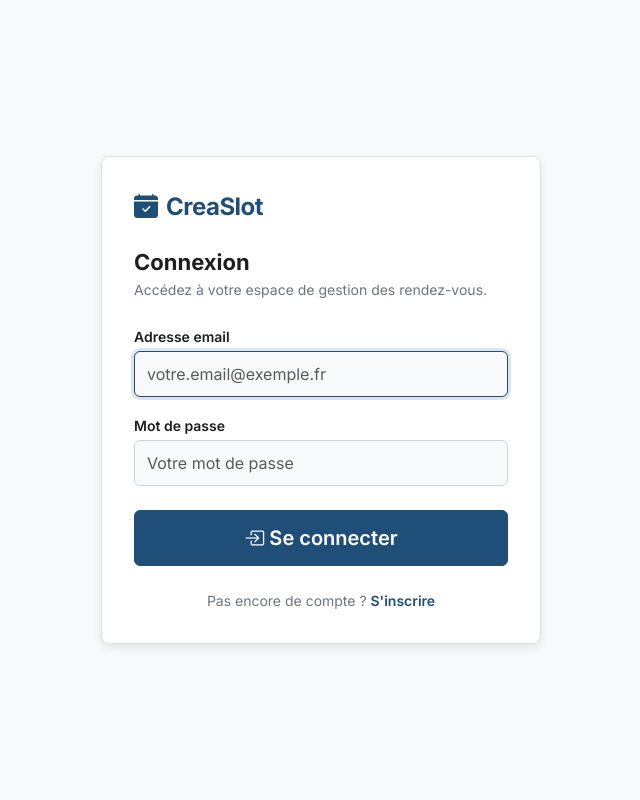
After one commit to sgahovey/creaslot, a Symfony app: template templates/auth/connexion.html.twig in a window 1280 px wide. The commit adds this page. Shown: the whole page, without its empty margins (319-959 px from the left). Run offline with Twig, Linux system fonts and the light colour scheme; the template is opened without the code that fills it, so the values that code supplies are empty; some libraries are stand-ins or nearby versions.

Commit message:
feat(auth): ajoute la connexion et la deconnexion (#6)
Refs US-1.5

```diff
--- /dev/null
+++ b/templates/auth/connexion.html.twig
@@ -0,0 +1,201 @@
+{% extends 'base.html.twig' %}
+
+{% block title %}Connexion{% endblock %}
+
+{# Page full-page centrée — le header global n'est pas affiché sur les pages d'auth #}
+{% block header %}{% endblock %}
+
+{% block stylesheets %}
+<style>
+    .cs-auth-wrapper {
+        min-height: 100vh;
+        display: flex;
+        align-items: center;
+        justify-content: center;
+        padding: var(--cs-space-lg);
+        background-color: var(--cs-bg-page);
+    }
+
+    .cs-auth-card {
+        width: 100%;
+        max-width: 440px;
+        background: var(--cs-bg-card);
+        border: 1px solid var(--cs-border);
+        border-radius: var(--cs-radius-lg);
+        padding: var(--cs-space-xl);
+        box-shadow: var(--cs-shadow-md);
+    }
+
+    .cs-auth-logo {
+        font-size: 1.5rem;
+        font-weight: 700;
+        color: var(--cs-blue-primary);
+        text-decoration: none;
+        letter-spacing: -0.5px;
+    }
+
+    .cs-auth-title {
+        font-size: 1.375rem;
+        font-weight: 700;
+        color: var(--cs-text-primary);
+        margin-bottom: var(--cs-space-xs);
+    }
+
+    .cs-auth-subtitle {
+        font-size: 0.875rem;
+        color: var(--cs-text-secondary);
+        margin-bottom: var(--cs-space-lg);
+    }
+
+    .form-label {
+        font-size: 0.875rem;
+        font-weight: 600;
+        color: var(--cs-text-primary);
+        margin-bottom: 4px;
+    }
+
+    .form-control {
+        border-color: var(--cs-border-input);
+        border-radius: var(--cs-radius-md);
+        padding: 10px 12px;
+        font-size: 1rem;
+        font-family: var(--cs-font-family);
+        transition: border-color 0.15s ease, box-shadow 0.15s ease;
+    }
+
+    .form-control:focus {
+        border-color: var(--cs-border-focus);
+        box-shadow: 0 0 0 3px rgba(31, 78, 121, 0.15);
+    }
+
+    .btn-primary {
+        background-color: var(--cs-blue-primary);
+        border-color: var(--cs-blue-primary);
+        font-weight: 600;
+        padding: 12px 24px;
+        border-radius: var(--cs-radius-md);
+        transition: background-color 0.15s ease;
+    }
+
+    .btn-primary:hover {
+        background-color: var(--cs-blue-secondary);
+        border-color: var(--cs-blue-secondary);
+    }
+
+    .cs-auth-footer {
+        text-align: center;
+        margin-top: var(--cs-space-lg);
+        font-size: 0.875rem;
+        color: var(--cs-text-secondary);
+    }
+
+    .cs-auth-footer a {
+        color: var(--cs-blue-primary);
+        font-weight: 600;
+        text-decoration: none;
+    }
+
+    .cs-auth-footer a:hover {
+        text-decoration: underline;
+    }
+</style>
+{% endblock %}
+
+{% block body %}
+<div class="cs-auth-wrapper">
+    <div class="cs-auth-card">
+
+        {# En-tête de la carte #}
+        <div class="d-flex align-items-center gap-2 mb-4">
+            <i class="bi bi-calendar-check-fill" style="font-size: 1.5rem; color: var(--cs-blue-primary);" aria-hidden="true"></i>
+            <span class="cs-auth-logo">CreaSlot</span>
+        </div>
+
+        <h1 class="cs-auth-title">Connexion</h1>
+        <p class="cs-auth-subtitle">Accédez à votre espace de gestion des rendez-vous.</p>
+
+        {# Messages flash #}
+        {% for message in app.flashes('success') %}
+            <div class="alert alert-success d-flex align-items-center gap-2 mb-3" role="alert">
+                <i class="bi bi-check-circle-fill" aria-hidden="true"></i>
+                <span>{{ message }}</span>
+            </div>
+        {% endfor %}
+        {% for message in app.flashes('info') %}
+            <div class="alert alert-info d-flex align-items-center gap-2 mb-3" role="alert">
+                <i class="bi bi-info-circle-fill" aria-hidden="true"></i>
+                <span>{{ message }}</span>
+            </div>
+        {% endfor %}
+        {% for message in app.flashes('error') %}
+            <div class="alert alert-danger d-flex align-items-center gap-2 mb-3" role="alert">
+                <i class="bi bi-exclamation-triangle-fill" aria-hidden="true"></i>
+                <span>{{ message }}</span>
+            </div>
+        {% endfor %}
+
+        {# Erreur d'authentification — message générique (OWASP : ne jamais révéler si c'est l'email ou le mot de passe) #}
+        {% if erreur %}
+            <div class="alert alert-danger d-flex align-items-center gap-2 mb-3" role="alert">
+                <i class="bi bi-exclamation-triangle-fill" aria-hidden="true"></i>
+                <span>Identifiants incorrects.</span>
+            </div>
+        {% endif %}
+
+        {# Formulaire de connexion — soumis vers check_path (même route, POST) #}
+        <form method="post" action="{{ path('app_login') }}" novalidate>
+
+            {# Token CSRF anti-falsification de requête #}
+            <input type="hidden" name="_csrf_token" value="{{ csrf_token('authenticate') }}">
+
+            {# Email #}
+            <div class="mb-3">
+                <label for="email" class="form-label">
+                    Adresse email
+                </label>
+                <input
+                    type="email"
+                    id="email"
+                    name="email"
+                    class="form-control"
+                    value="{{ dernierEmail }}"
+                    placeholder="votre.email@exemple.fr"
+                    autocomplete="email"
+                    required
+                    autofocus
+                >
+            </div>
+
+            {# Mot de passe — pas de contraintes de complexité ici, on vérifie un hash existant #}
+            <div class="mb-4">
+                <label for="password" class="form-label">
+                    Mot de passe
+                </label>
+                <input
+                    type="password"
+                    id="password"
+                    name="password"
+                    class="form-control"
+                    placeholder="Votre mot de passe"
+                    autocomplete="current-password"
+                    required
+                >
+            </div>
+
+            <div class="d-grid">
+                <button type="submit" class="btn btn-primary btn-lg">
+                    <i class="bi bi-box-arrow-in-right" aria-hidden="true"></i>
+                    Se connecter
+                </button>
+            </div>
+
+        </form>
+
+        <div class="cs-auth-footer">
+            Pas encore de compte ?
+            <a href="{{ path('app_inscription') }}">S'inscrire</a>
+        </div>
+
+    </div>
+</div>
+{% endblock %}
--- a/templates/auth/inscription.html.twig
+++ b/templates/auth/inscription.html.twig
@@ -1,6 +1,9 @@
 {% extends 'base.html.twig' %}
 
 {% block title %}Inscription Auditeur{% endblock %}
+
+{# Page full-page centrée — le header global n'est pas affiché sur les pages d'auth #}
+{% block header %}{% endblock %}
 
 {% block stylesheets %}
 <style>
--- a/templates/base.html.twig
+++ b/templates/base.html.twig
@@ -113,6 +113,11 @@
     </div>
     {% endif %}
 
+    {# Header de navigation — les pages d'auth peuvent surcharger ce block pour le masquer #}
+    {% block header %}
+        {% include '_partials/header.html.twig' %}
+    {% endblock %}
+
     {% block body %}{% endblock %}
 
     <script src="https://cdn.jsdelivr.net/npm/bootstrap@5.3.3/dist/js/bootstrap.bundle.min.js"></script>
```
Also changed, not shown: src/Controller/SecurityController.php (+22 -2 lines), src/EventListener/LoginFailureListener.php (added, +40 -0 lines), src/EventListener/LoginSuccessListener.php (added, +34 -0 lines), src/EventListener/LogoutListener.php (added, +32 -0 lines), src/Security/UserChecker.php (added, +32 -0 lines), templates/_partials/header.html.twig (added, +65 -0 lines), 1 other file.
